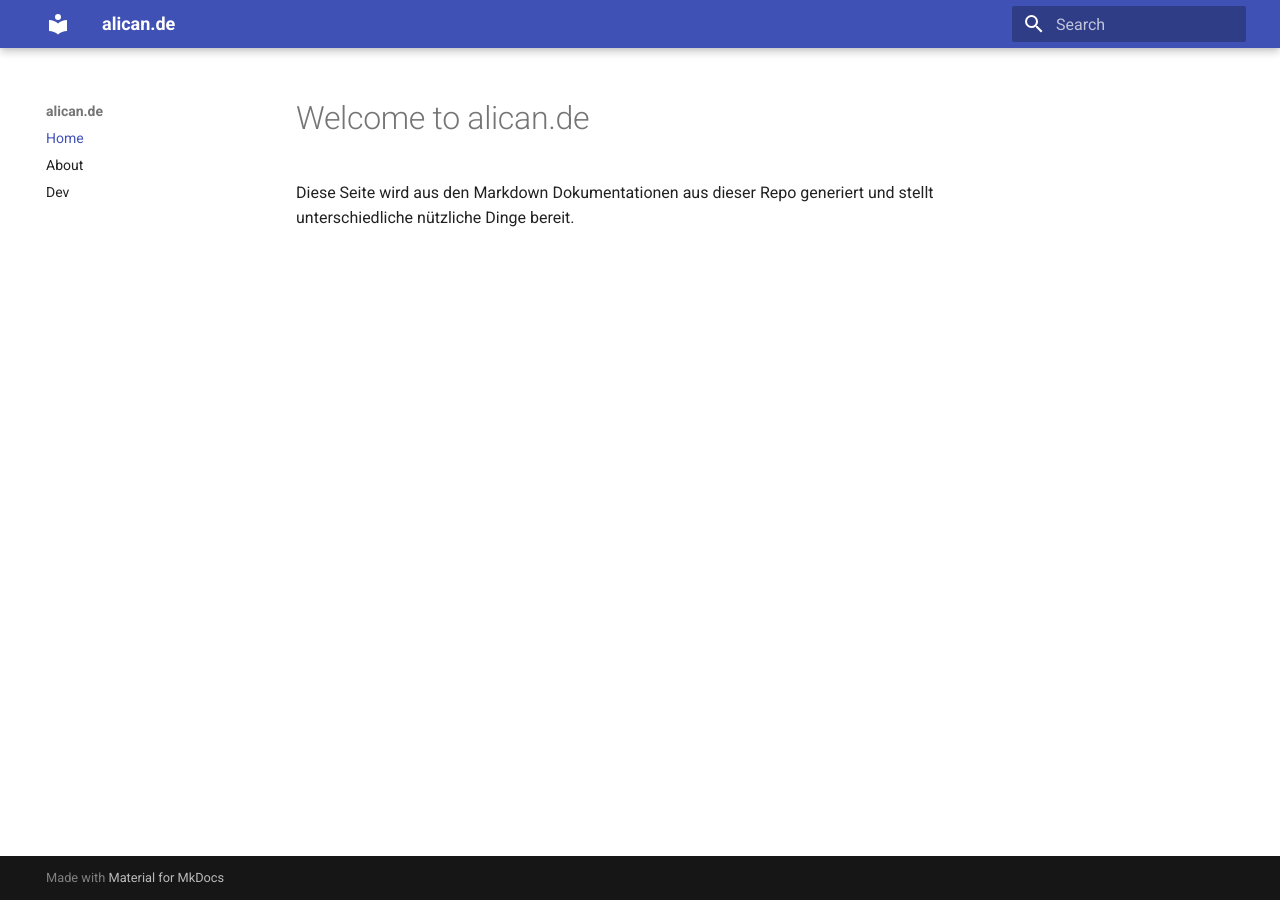
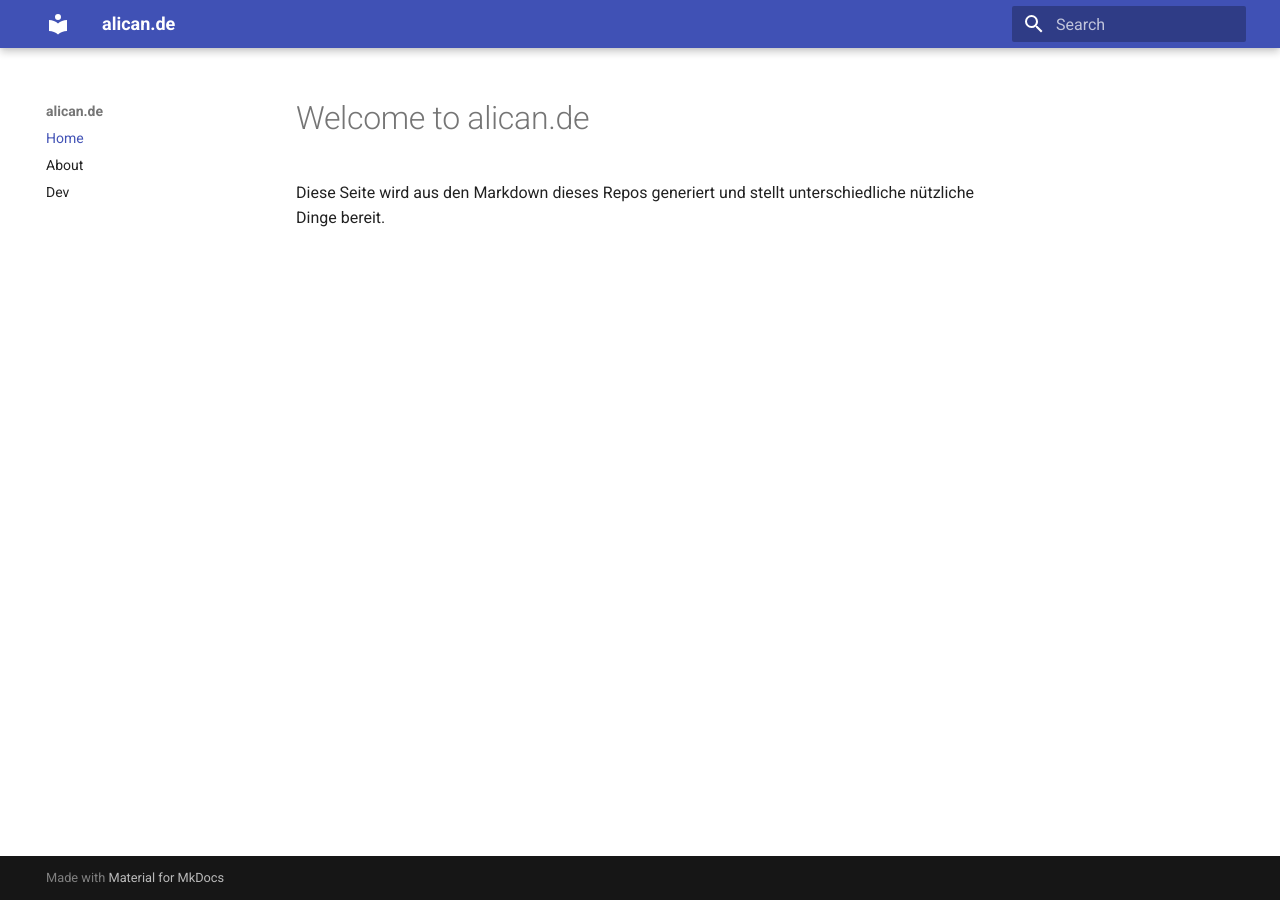
Before and after one commit to alican/alican.github.io, an MkDocs documentation site: the page built from docs/index.md, in a window 1280 px wide. Built offline with MkDocs 1.6.1 and Material for MkDocs 9.7.7, drawn with Linux system fonts in a browser that asks for light colours.

Commit message:
Update index.md

```diff
--- a/docs/index.md
+++ b/docs/index.md
@@ -1,3 +1,3 @@
 # Welcome to alican.de
 
-Diese Seite wird aus den Markdown Dokumentationen aus dieser Repo generiert und stellt unterschiedliche nützliche Dinge bereit.
+Diese Seite wird aus den Markdown dieses Repos generiert und stellt unterschiedliche nützliche Dinge bereit.
```
